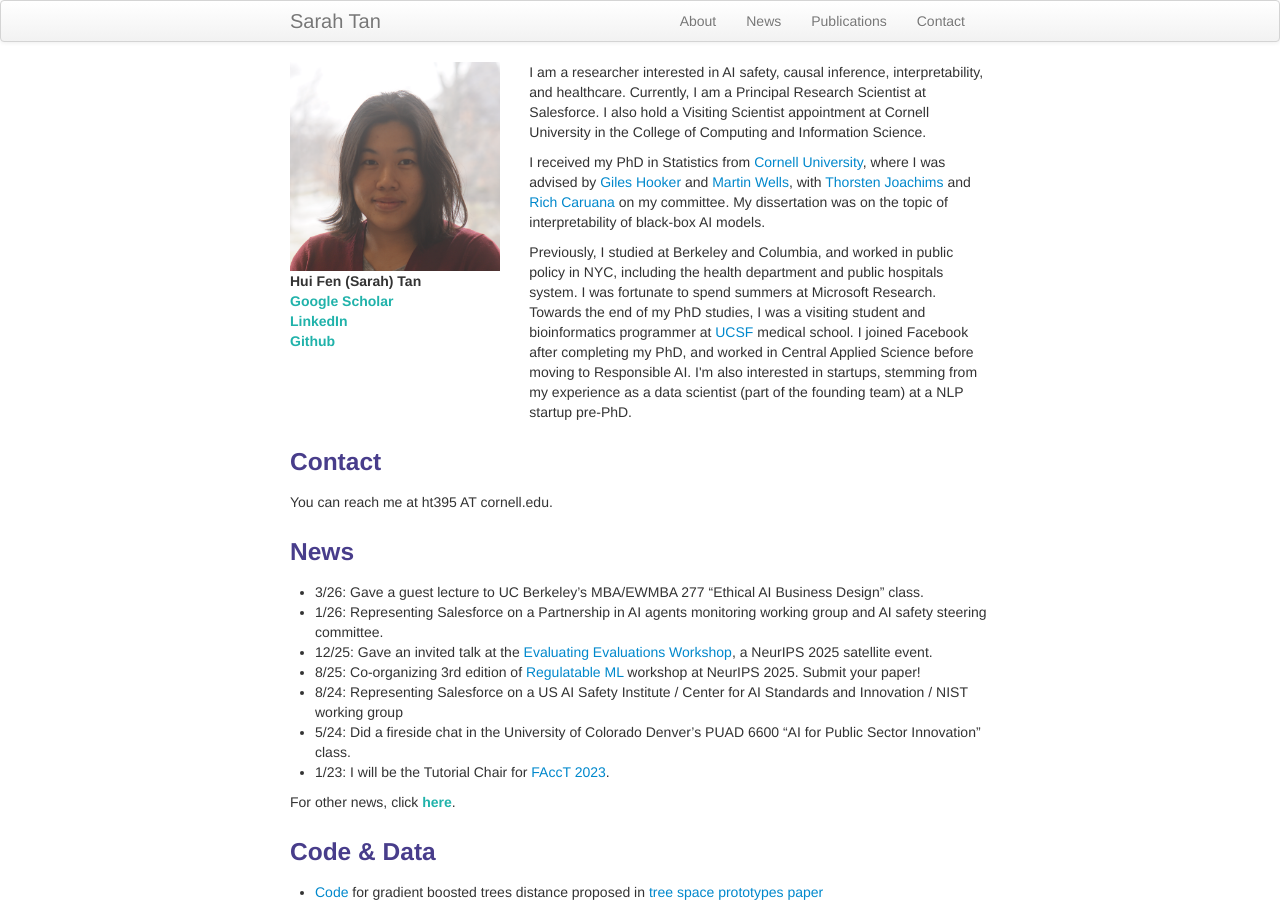
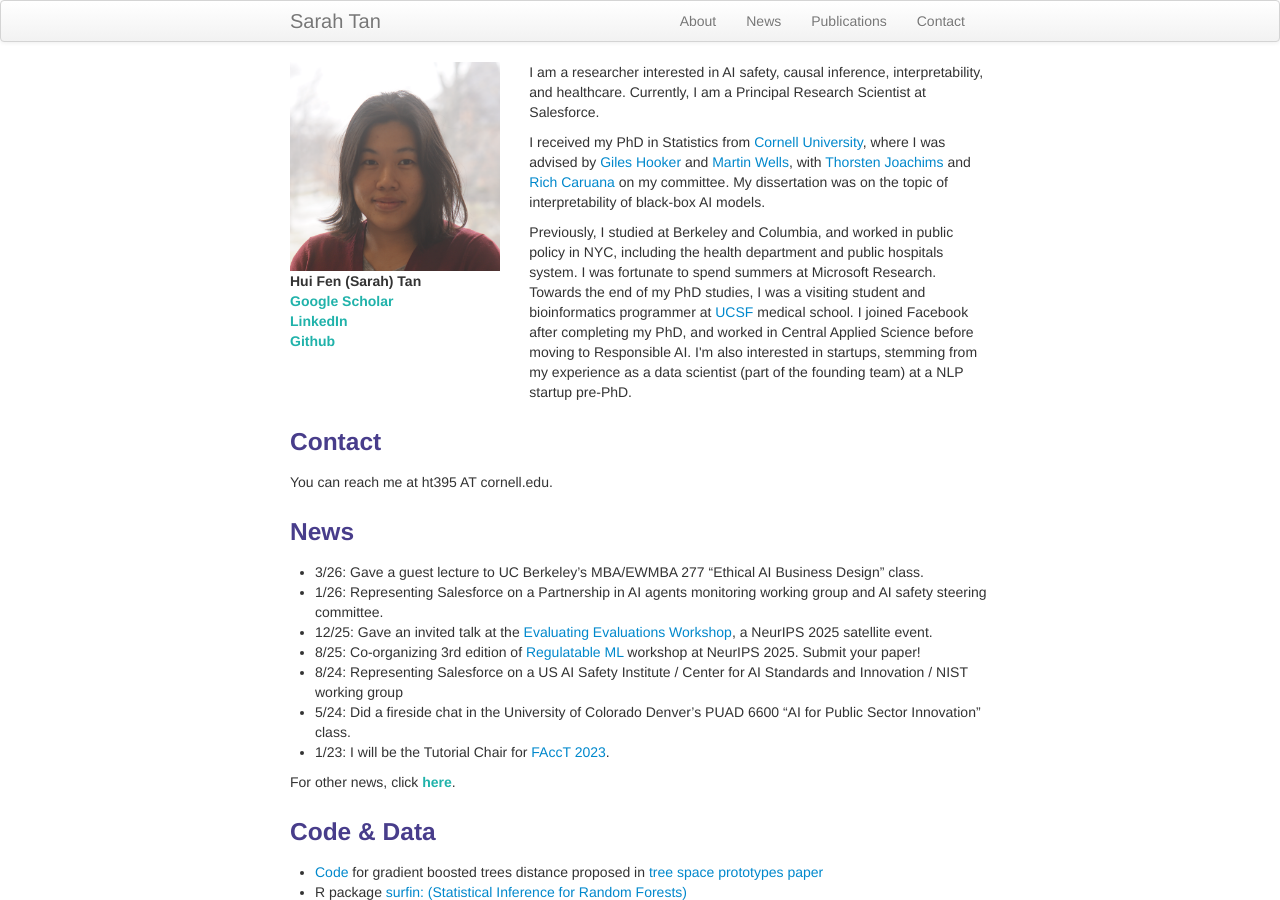
Before and after one commit to shftan/shftan.github.io, a Jekyll site: the page built from index.md, in a window 1280 px wide and 900 px high. Built offline with Jekyll 4.4.1, drawn with Linux system fonts in a browser that asks for light colours.

Commit message:
Update index.md

```diff
--- a/index.md
+++ b/index.md
@@ -18,7 +18,7 @@ keywords: Sarah Tan, machine learning, artificial intelligence, statistics
         </div>
 
         <div class="span8">
-                <p>I am a researcher interested in AI safety, causal inference, interpretability, and healthcare. Currently, I am a Principal Research Scientist at Salesforce. I also hold a Visiting Scientist appointment at Cornell University in the College of Computing and Information Science.</p>
+                <p>I am a researcher interested in AI safety, causal inference, interpretability, and healthcare. Currently, I am a Principal Research Scientist at Salesforce.</p>
 
                   <p>I received my PhD in Statistics from <a href="https://stat.cornell.edu/">Cornell University</a>, where I was advised by <a href="http://faculty.bscb.cornell.edu/~hooker/">Giles Hooker</a> and <a href="https://courses.cit.cornell.edu/mtw1/">Martin Wells</a>, with <a href="https://www.cs.cornell.edu/people/tj/">Thorsten Joachims</a> and <a href="https://scholar.google.com/citations?user=B2U8EUwAAAAJ&hl=en">Rich Caruana</a> on my committee. My dissertation was on the topic of interpretability of black-box AI models.</p>
 
```
